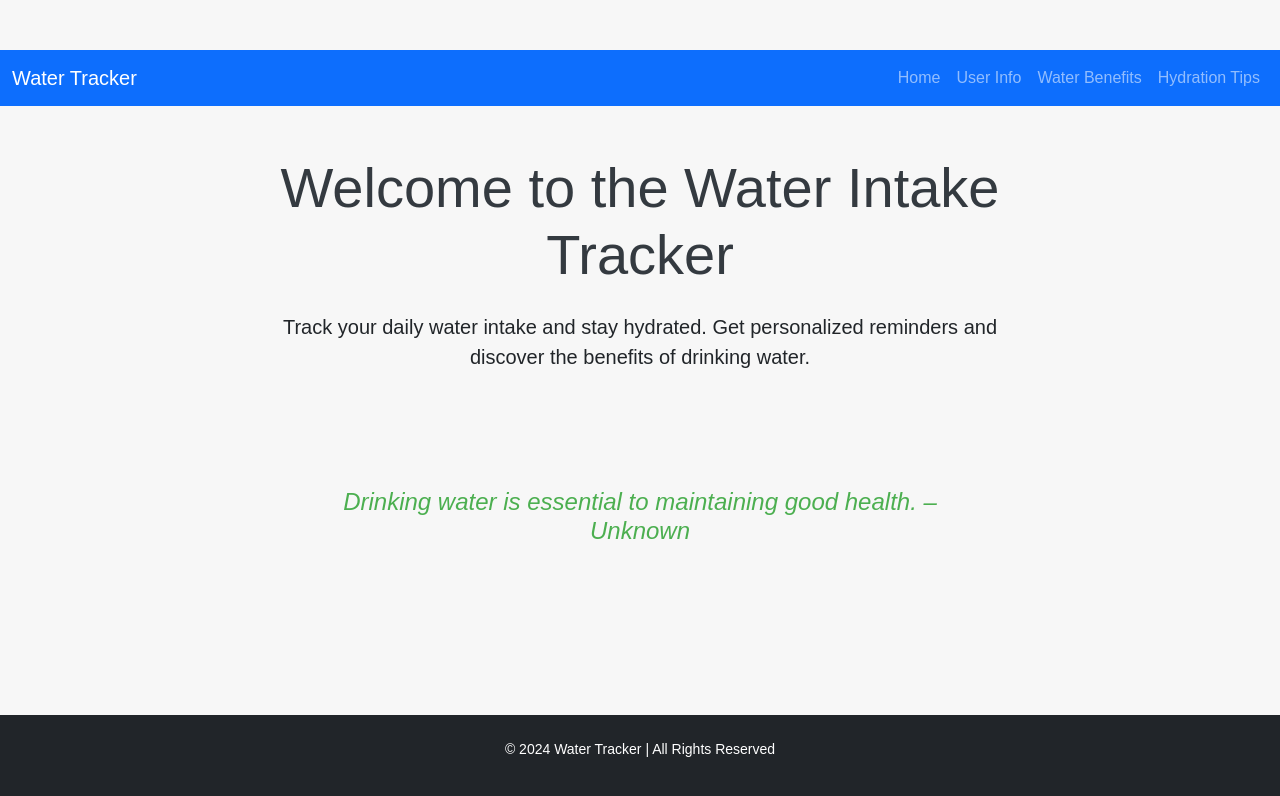
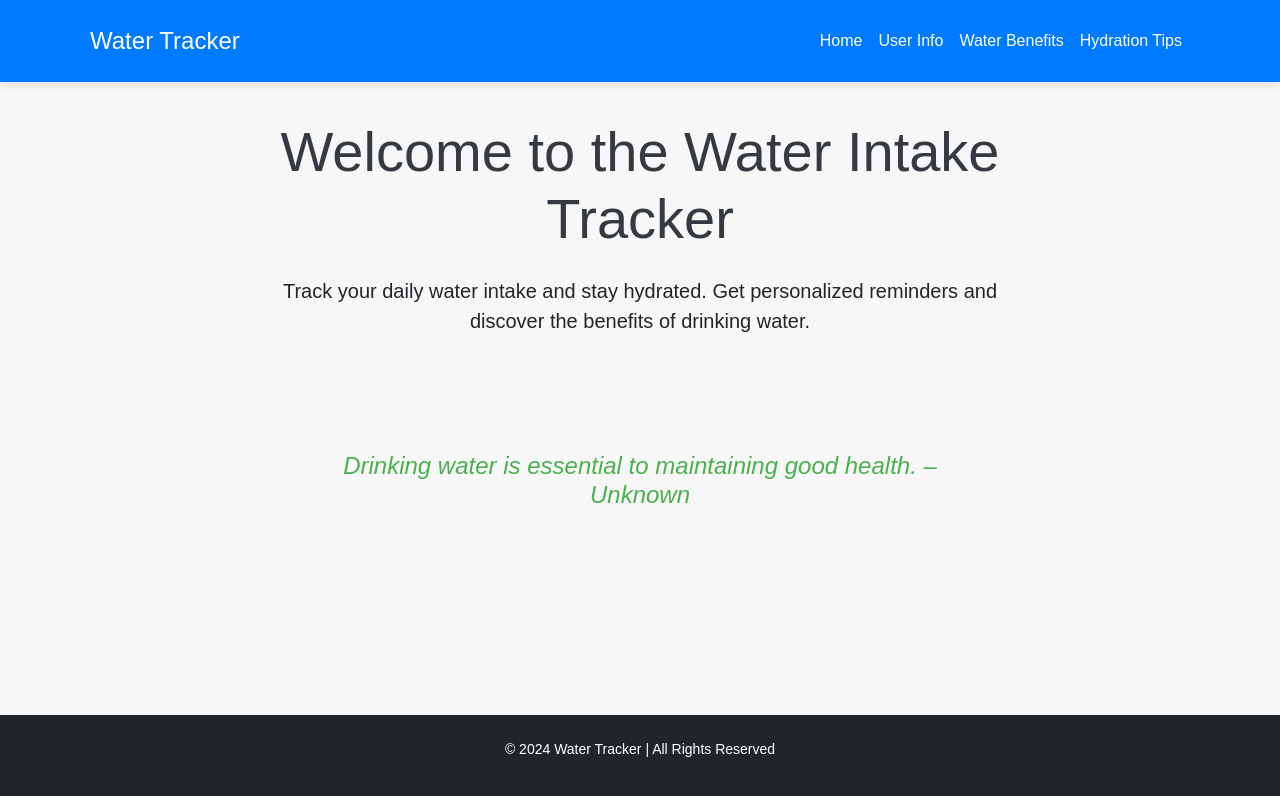
Before and after one commit to ABM53/Aquawater, a plain HTML site: page index.html in a window 1280 px wide. Drawn offline with nearby package versions, Linux system fonts and the light colour scheme.

Commit message:
Add files via upload

```diff
--- a/index.html
+++ b/index.html
@@ -15,8 +15,36 @@
   <link href="https://cdnjs.cloudflare.com/ajax/libs/font-awesome/6.0.0-beta3/css/all.min.css" rel="stylesheet">
 </head>
 <body>
+
+  <header>
+    <nav class="navbar navbar-expand-lg navbar-light">
+      <div class="container">
+        <!-- "Water Tracker" on the left -->
+        <a class="navbar-brand" href="index.html">Water Tracker</a>
+        <!-- Navigation items on the right -->
+        <div class="collapse navbar-collapse" id="navbarNav">
+          <ul class="navbar-nav">
+            <li class="nav-item">
+              <a class="nav-link" href="index.html">Home</a>
+            </li>
+            <li class="nav-item">
+              <a class="nav-link" href="page1.html">User Info</a>
+            </li>
+            <li class="nav-item">
+              <a class="nav-link" href="page2.html">Water Benefits</a>
+            </li>
+            <li class="nav-item">
+              <a class="nav-link" href="page3.html">Hydration Tips</a>
+            </li>
+          </ul>
+        </div>
+      </div>
+    </nav>
+  </header>
+
+
   <!-- Navigation Bar -->
-  <nav class="navbar navbar-expand-lg navbar-dark bg-primary">
+  <!-- <nav class="navbar navbar-expand-lg navbar-dark bg-primary">
     <div class="container-fluid">
       <a class="navbar-brand" href="index.html">Water Tracker</a>
       <button class="navbar-toggler" type="button" data-bs-toggle="collapse" data-bs-target="#navbarNav" aria-controls="navbarNav" aria-expanded="false" aria-label="Toggle navigation">
@@ -39,7 +67,7 @@
         </ul>
       </div>
     </div>
-  </nav>
+  </nav> -->
 
 
   <!-- Main Section -->
--- a/styles.css
+++ b/styles.css
@@ -220,3 +220,48 @@ body {
   body {
     padding-bottom: 50px;
   }
+
+
+/* Make header fixed at the top */
+header {
+  position: fixed;
+  top: 0;
+  left: 0;
+  width: 100%;
+  background-color: #007bff; /* Blue color for water theme */
+  z-index: 1000;
+  box-shadow: 0 2px 10px rgba(0, 0, 0, 0.1); /* Optional: adds a shadow under the header */
+}
+
+/* Add padding or margin to the body or content below the fixed header */
+body {
+  padding-top: 70px; /* Adjust this value based on the height of your header */
+}
+
+/* Styling for navbar container */
+header .container {
+  display: flex;
+  justify-content: space-between; /* This will push the navbar items to the right */
+  align-items: center;
+  padding: 10px 20px; /* Adds some space inside the header */
+}
+
+/* Make sure the "Water Tracker" text is aligned to the left */
+header .navbar-brand {
+  color: #fff; /* White color for text */
+  font-size: 24px; /* Adjust font size as needed */
+}
+
+/* Style the navbar items on the right */
+header .navbar-nav {
+  margin-left: auto; /* This pushes the navbar items to the right */
+}
+
+header .navbar-nav .nav-link {
+  color: #fff; /* White color for nav links */
+  padding-left: 20px; /* Adds space between links */
+}
+
+header .navbar-nav .nav-link:hover {
+  color: #ccc; /* Change color when hovering */
+}
```
Also changed, not shown: page1.html (+29 -2 lines), page2.html (+31 -2 lines), page3.html (+32 -2 lines).
